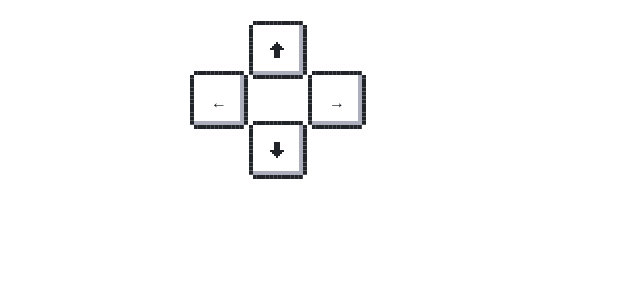
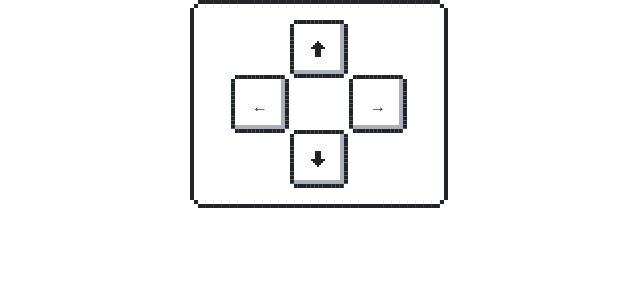
Before and after one commit to mud-team-ten/lambda-mud-fe, a React (Create React App) app: page / in a window 1280 px wide. Shown: the top 300 px of the page, without its empty margins (0-640 px from the left). Built offline with nearby package versions, Linux system fonts and the light colour scheme.

Commit message:
Finish style and layout of Controls

```diff
--- a/src/components/Controls/Button/Button.css
+++ b/src/components/Controls/Button/Button.css
@@ -1,5 +1,4 @@
 button {
     width: 50px;
     height: 50px;
-    font-weight: 400;
 }
--- a/src/components/Controls/Controls.css
+++ b/src/components/Controls/Controls.css
@@ -1,3 +1,10 @@
+.controls-wrapper {
+    max-width: 250px;
+    width: 100%;
+    display: flex;
+    justify-content: center;
+}
+
 .button-wrapper {
     display: flex;
     align-items: center;
@@ -8,6 +15,12 @@
     flex-flow: column;
 }
 
-.vertical-buttons button {
-    margin: 25px 5px
+.vertical-buttons :first-child {
+    margin: 0 5px;
+    margin-bottom: 30px;
 }
+
+.vertical-buttons :last-child {
+    margin: 0 5px;
+    margin-top: 30px;
+}
--- a/src/components/Controls/Controls.jsx
+++ b/src/components/Controls/Controls.jsx
@@ -1,10 +1,11 @@
 import React from "react";
 import Button from "./Button/Button";
+import "nes.css/css/nes.min.css";
 import "./Controls.css";
 
 const Controls = () => {
-
   return (
+    <div className="controls-wrapper nes-container is-rounded">
       <div className="button-wrapper">
         <Button direction="&#8592" />
         <div className="vertical-buttons">
@@ -13,6 +14,7 @@ const Controls = () => {
         </div>
         <Button direction="&#8594" />
       </div>
+    </div>
   );
 };
 
```
Lines whose indentation alone changed are shown as unchanged.
